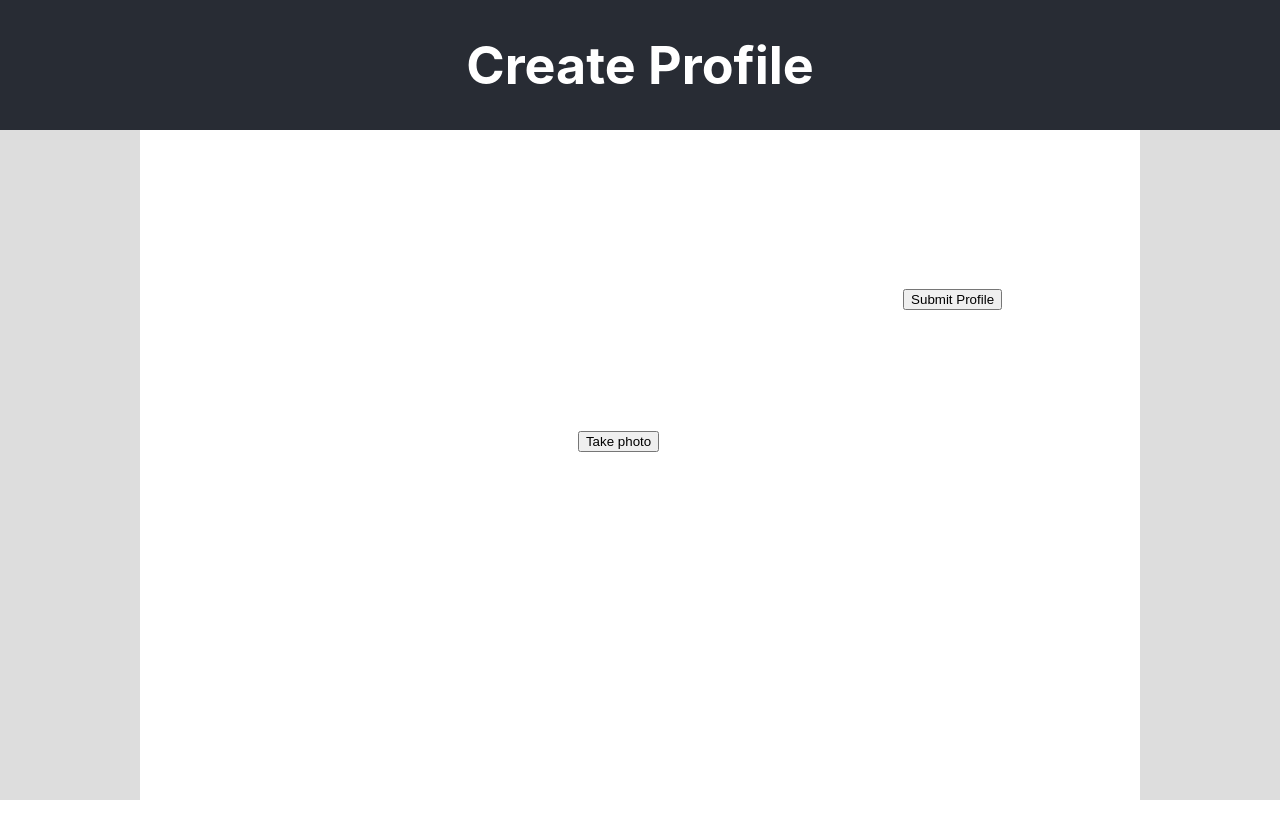
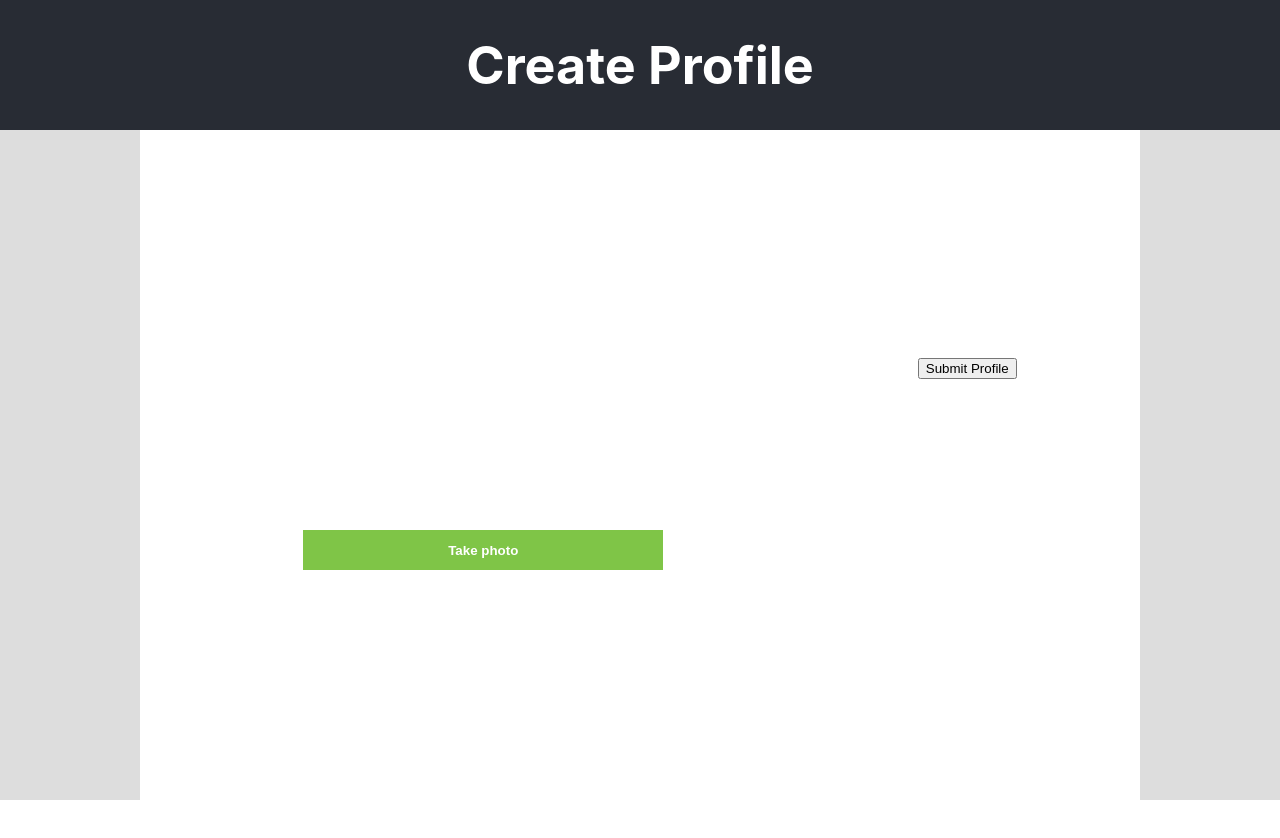
Before and after one commit to vyacheslavkozyrev/recognition, a React (Create React App) app: page / in a window 1280 px wide. Shown: the top 838 px of the page. Built offline with nearby package versions, Linux system fonts and the light colour scheme; no server answers.

Commit message:
dding styles

```diff
--- /dev/null
+++ b/src/components/Camera/Camera.css
@@ -0,0 +1,30 @@
+.camera-container {
+    margin: 20px;
+    text-align: center;
+    width: 400px;
+}
+
+.camera-video-container {
+    height: 360px;
+    width: 360px;
+}
+
+.camera-image-container {
+    height: 360px;
+    width: 360px;
+    padding: 20px 0 0 20px;
+}
+
+.camera-image-container IMG {
+    height: 270px;
+    width: 360px;
+}
+
+.camera-button {
+    background-color: #7FC547;
+    border: 0;
+    height: 40px;
+    width: 360px;
+    color: #fff;
+    font-weight: bold;
+}
--- a/src/components/Camera/Camera.tsx
+++ b/src/components/Camera/Camera.tsx
@@ -1,4 +1,6 @@
 import React, { Component } from 'react';
+
+import './Camera.css';
 
 type CameraState = {
     photo: string | undefined,
@@ -52,7 +54,7 @@ class Camera extends Component<CameraProps, CameraState> {
 
             if (context) {
                 context.drawImage(videoElement, 0, 0);
-
+                context.canvas.toBlob(() => {
                     this.setState({
                         ...state,
                         photo: canvas.toDataURL('image/jpeg'),
@@ -60,6 +62,7 @@ class Camera extends Component<CameraProps, CameraState> {
                     });
 
                     onTakePhoto(this.state.photo);
+                });
             }
         }
     }
@@ -84,23 +87,23 @@ class Camera extends Component<CameraProps, CameraState> {
 
         if (photo) {
             image = (
+                <div className="camera-image-container">
                     <img
-                    height="300"
-                    width="300"
                         src={photo}
                     />
+                </div>
             );
         }
 
         if (this.hasGetUserMedia()) {
             element = (
-                <div>
+                <div className="camera-container">
                     <video
                         ref={this.video}
-                        height="300"
-                        width="300"
+                        className="camera-video-container"
                     />
                     <button
+                        className="camera-button"
                         onClick={this.handleTakePicture.bind(this)}
                     >
                         {lblTakePicture}
```
Lines whose indentation alone changed are shown as unchanged.
